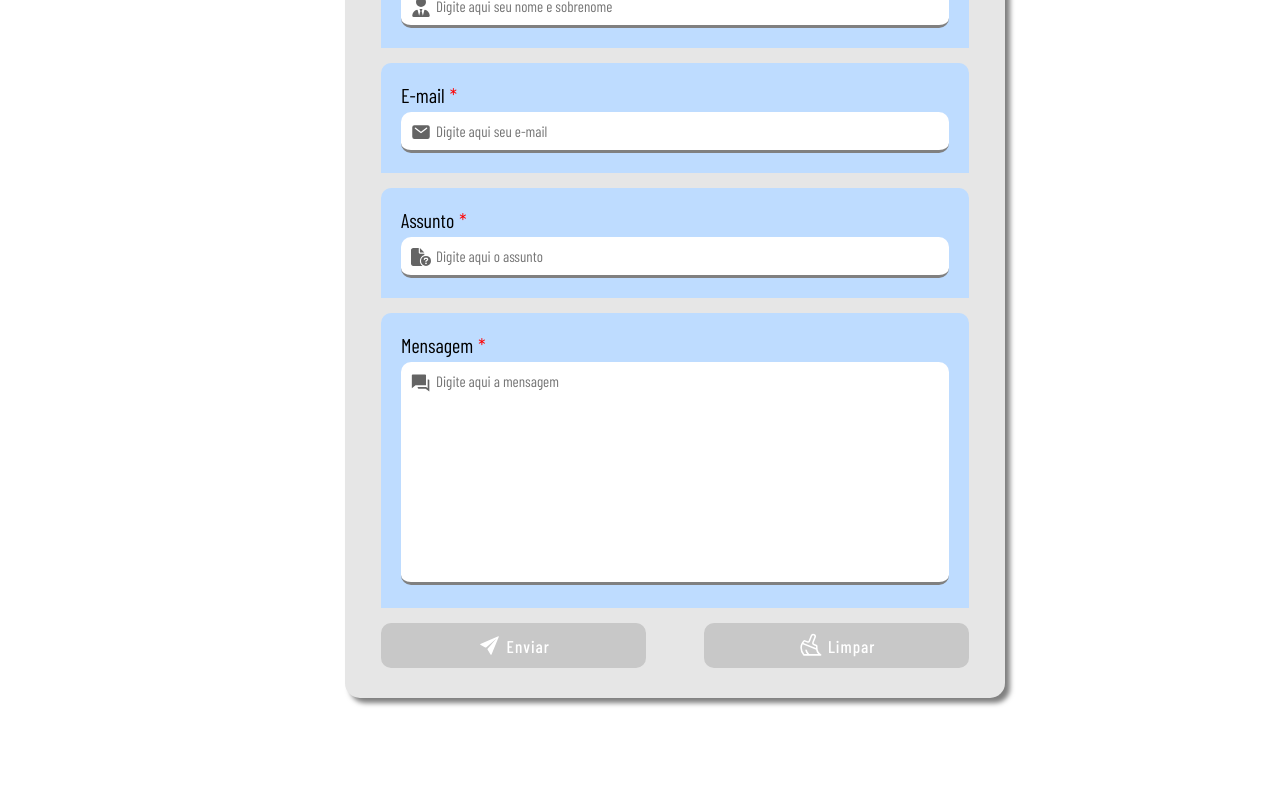
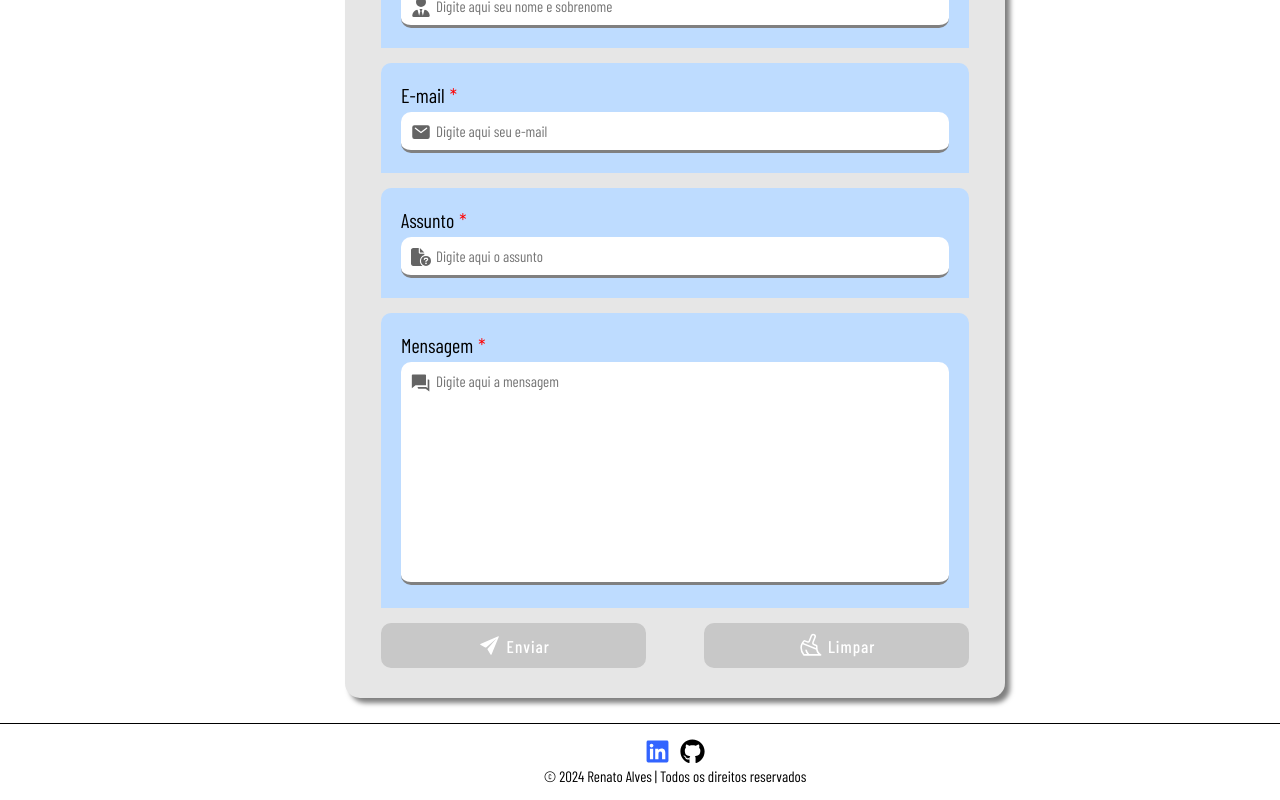
Before and after one commit to rena02to/portfolio, a Next.js app: page / in a window 1280 px wide. Shown: the part 3241-4041 px from the top of the page. Before the commit the page ends 3964 px from the top, so only its background shows below. Built offline with nearby package versions, Linux system fonts and the light colour scheme; a web font is replaced by a local one.

Commit message:
inserindo o footer

```diff
--- /dev/null
+++ b/src/components/footer.tsx
@@ -0,0 +1,20 @@
+import style from '@/styles/footer.module.scss';
+import { FaGithub, FaLinkedin } from 'react-icons/fa6';
+
+export default function Footer(){
+    const year = new Date().getFullYear();
+
+    return(
+        <footer className={style.footer}>
+            <div className={style.links}>
+                <a className={style.linkedin} href='https://linkedin.com/in/renatosalves/' target="_blank">
+                    <FaLinkedin/>
+                </a>
+                <a href='https://github.com/rena02to/' target="_blank">
+                    <FaGithub/>
+                </a>
+            </div>
+            <p>&copy; {year} Renato Alves | Todos os direitos reservados</p>
+        </footer>
+    );
+}
--- a/src/pages/index.tsx
+++ b/src/pages/index.tsx
@@ -4,6 +4,7 @@ import Start from "@/components/start";
 import Summary from "@/components/summary";
 import Projects from "@/components/projects";
 import Contact from "@/components/contact";
+import Footer from "@/components/footer";
 
 export default function Home() {
   return (
@@ -16,6 +17,7 @@ export default function Home() {
         <Projects/>
         <Contact/>
       </main>
+      <Footer/>
     </>
   );
 }
--- /dev/null
+++ b/src/styles/footer.module.scss
@@ -0,0 +1,35 @@
+@import './main.scss';
+
+.footer{
+    padding: 15px 0 15px 70px;
+    @include align-flex(column);
+    width: calc(100% - 70px);
+    border-top: black 1px solid;
+    @media (max-width: 700px){
+        padding: 15px 0 70px 0;
+        width: 100%;
+    }
+    .links{
+        @include align-flex(row);
+        gap: 10px;
+        a{
+            text-decoration: none;
+            color: black;
+            svg{
+                width: 25px;
+                height: 25px;
+            }
+        }
+        .linkedin{
+            svg{
+                color: $blue-color;
+            }
+        }
+    }
+    p{
+        margin: 0;
+        font-size: 15px;
+        font-family: $main-font;
+        font-weight: 400;
+    }
+}
```
